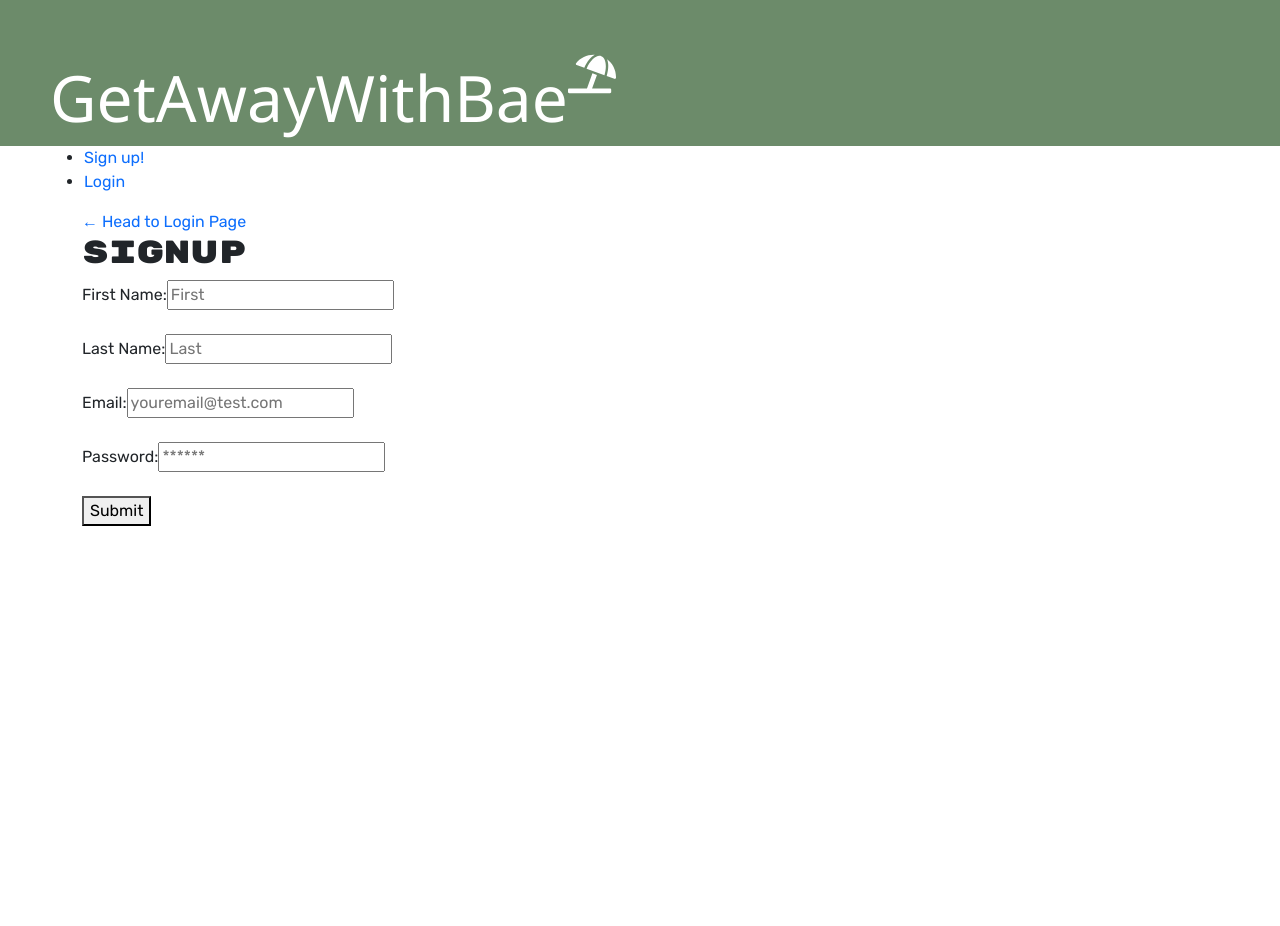
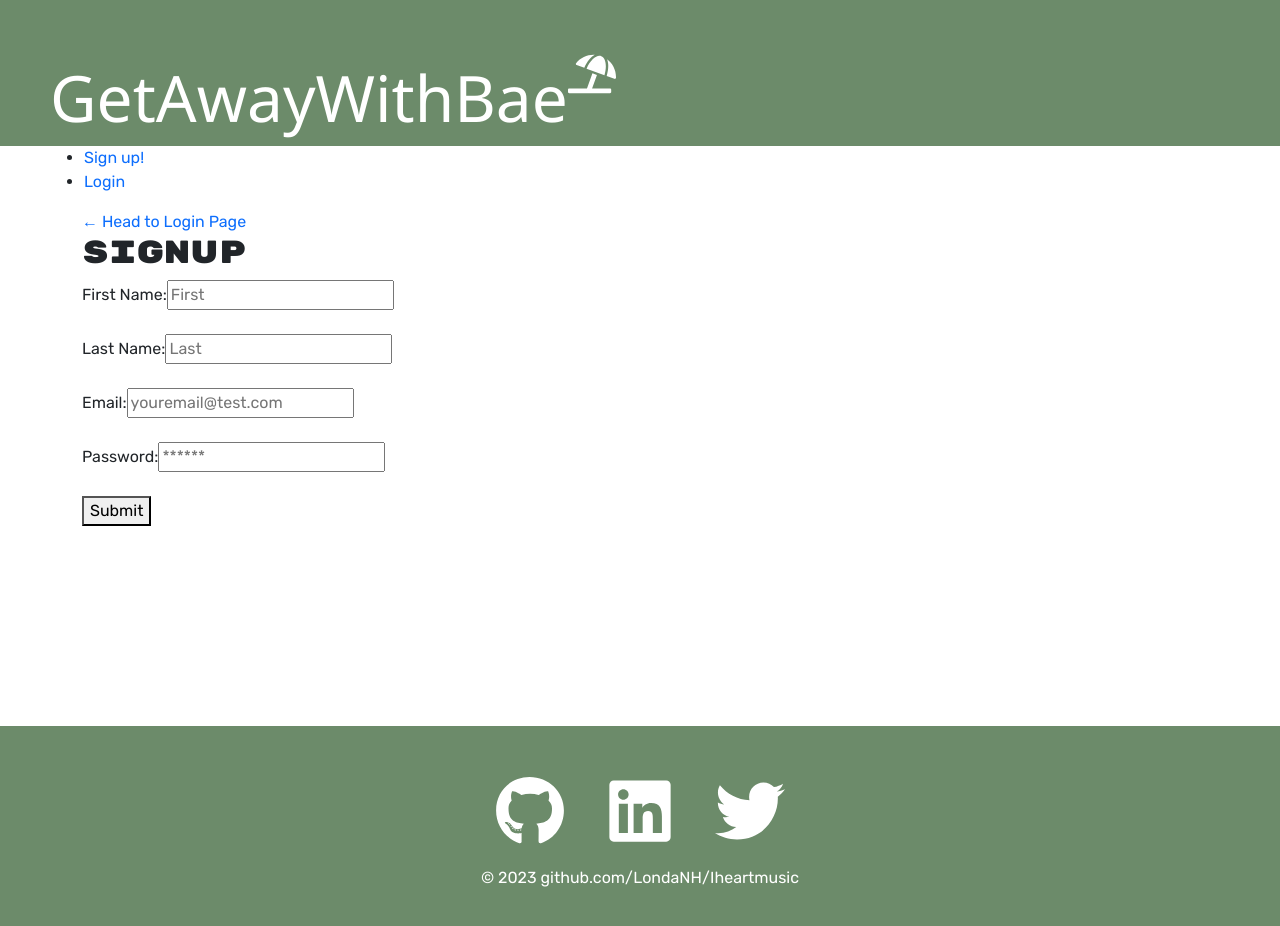
Before and after one commit to LondaNH/Iheartmusic, a React (Create React App) app in the folder client/: page /signup in a window 1280 px wide. Before the commit the page ends 800 px from the top, so only its background shows below. Built offline with nearby package versions, Linux system fonts and the light colour scheme.

Commit message:
add footer

```diff
--- a/client/src/App.js
+++ b/client/src/App.js
@@ -14,6 +14,8 @@
 import Navbar from './components/Navbar';
 import LoginForm from './components/LoginForm'
 import SignupForm from './components/SignupForm'
+import Footer from './components/Footer';
+
 
 //start GrapgQl
 const httpLink = createHttpLink({
@@ -61,6 +63,7 @@
             element={<h1 className='display-2'>Wrong page!</h1>}
           />
         </Routes>
+        <Footer />
         </>
     </Router>
     </ApolloProvider>
--- /dev/null
+++ b/client/src/components/Footer.js
@@ -0,0 +1,21 @@
+import React from 'react';
+import {FaGithub} from 'react-icons/fa'
+import {FaLinkedin} from 'react-icons/fa'
+import {FaTwitter} from 'react-icons/fa'
+import '../styles/Footer.css';
+
+function Footer(){
+    return (
+        <div className='footer'>
+            <div className='socialMedia'>
+            <a href="https://github.com/elliehess" target="_blank"><FaGithub /></a>
+            <a href="https://www.linkedin.com/in/ellie-hess-56527061/" target="_blank"><FaLinkedin /></a>
+                <FaTwitter />
+                {/* i do not have a twitter or stacked overflow profile */}
+            </div>
+            <p> &copy; 2023 github.com/LondaNH/Iheartmusic</p>
+        </div>
+    );
+}
+
+export default Footer;
--- /dev/null
+++ b/client/src/styles/Footer.css
@@ -0,0 +1,28 @@
+.footer {
+    width: 100%;
+    height: 200px;
+    background: #6c8b6a;
+    display: flex;
+    justify-content: center;
+    align-items: center;
+    flex-direction: column;
+    padding-top: 10px;
+    margin-top: 200px;
+  }
+
+  .socialMedia svg {
+    color: white;
+    margin: 20px;
+    font-size: 70px;
+    cursor: pointer;
+  }
+
+  .footer p {
+    color: white;
+  }
+
+  @media only screen and (max-width: 600px) {
+    .footer svg {
+      font-size: 50px;
+    }
+  }
```
